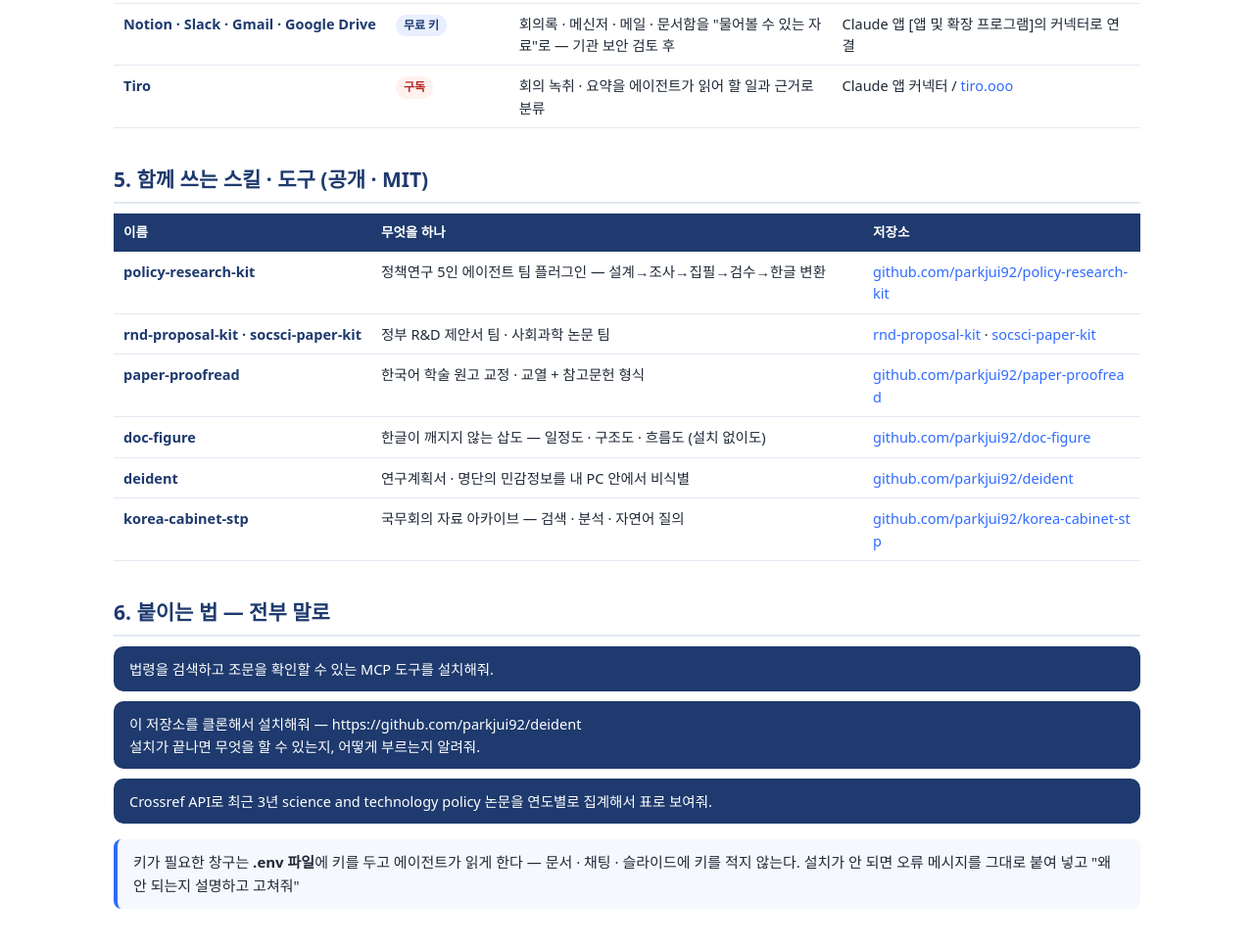
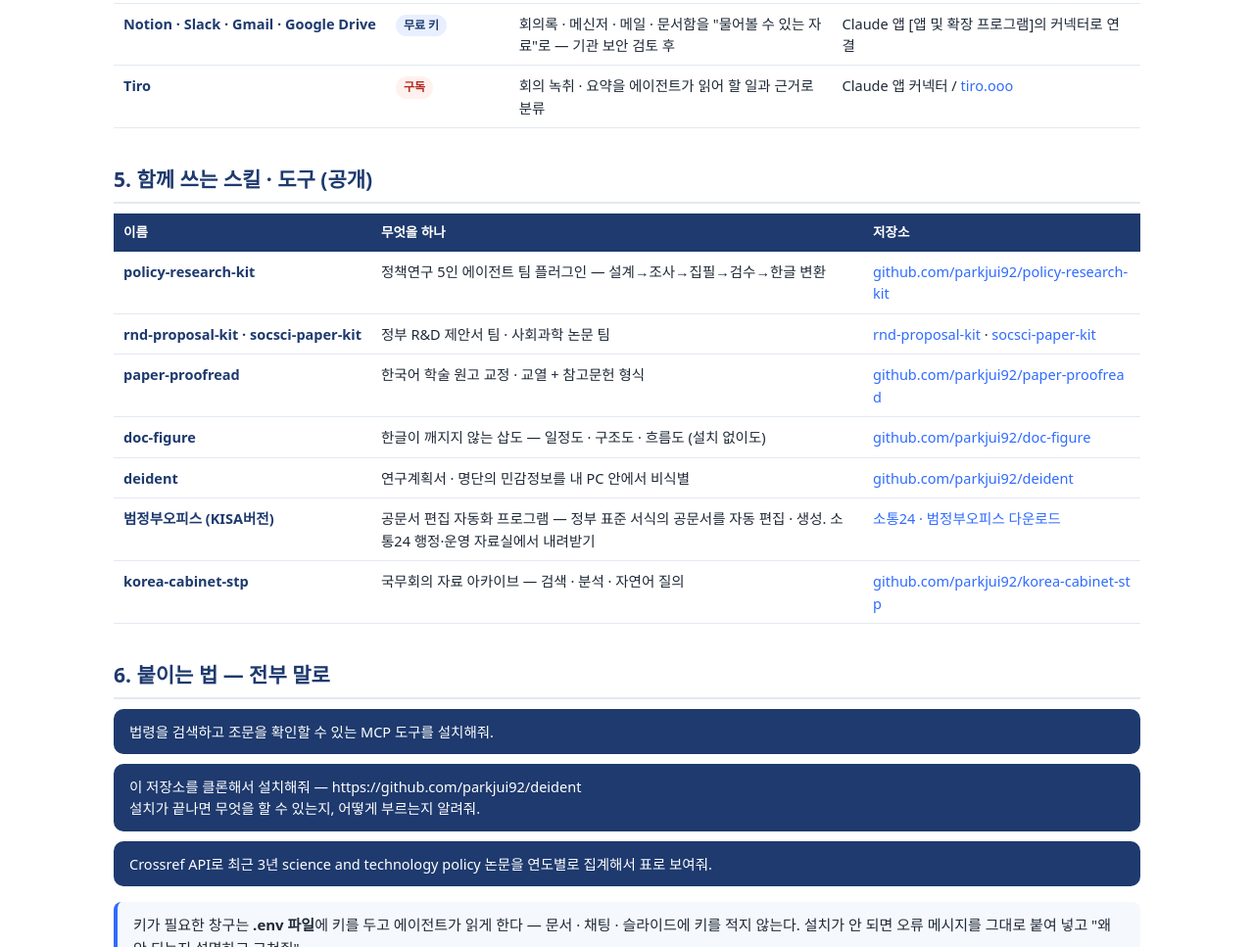
Before and after one commit to parkjui92/hy-stp-ai, a plain HTML site: page tools.html in a window 1280 px wide. Shown: the part 2101-3068 px from the top of the page at 98% size. Drawn offline with Linux system fonts and the light colour scheme.

Commit message:
도구 모음: 범정부오피스(KISA버전) 다운로드 링크 추가

```diff
--- a/tools.html
+++ b/tools.html
@@ -103,7 +103,7 @@
     </tbody>
   </table>
 
-  <h2>5. 함께 쓰는 스킬 · 도구 (공개 · MIT)</h2>
+  <h2>5. 함께 쓰는 스킬 · 도구 (공개)</h2>
   <table>
     <thead><tr><th style="width:17%">이름</th><th>무엇을 하나</th><th style="width:27%">저장소</th></tr></thead>
     <tbody>
@@ -112,6 +112,7 @@
       <tr><td class="n">paper-proofread</td><td>한국어 학술 원고 교정 · 교열 + 참고문헌 형식</td><td><a href="https://github.com/parkjui92/paper-proofread">github.com/parkjui92/paper-proofread</a></td></tr>
       <tr><td class="n">doc-figure</td><td>한글이 깨지지 않는 삽도 — 일정도 · 구조도 · 흐름도 (설치 없이도)</td><td><a href="https://github.com/parkjui92/doc-figure">github.com/parkjui92/doc-figure</a></td></tr>
       <tr><td class="n">deident</td><td>연구계획서 · 명단의 민감정보를 내 PC 안에서 비식별</td><td><a href="https://github.com/parkjui92/deident">github.com/parkjui92/deident</a></td></tr>
+      <tr><td class="n">범정부오피스 (KISA버전)</td><td>공문서 편집 자동화 프로그램 — 정부 표준 서식의 공문서를 자동 편집 · 생성. 소통24 행정·운영 자료실에서 내려받기</td><td><a href="https://sotong.go.kr/front/board/boardContentsView.do?miv_pageNo&miv_pageSize=15&LISTOP=%3D%3Bmiv_pageNo%3D1%3B_SERIALISVALID%3DT%3Bmiv_pageSize%3D10%3B&mode=W&contents_id=7bf5da6228d146fcade014ede52bb129&board_id=240&searchkey=T&searchtxt&addon_year&pcaa&searchkey2&searchtxt2&search_title_content&search_title_content_cal&search_agencyNm&cldr_begin_dttm&cldr_end_dttm&date_range_cldr&search_regdate_begin&search_regdate_end&addon_year_begin&addon_year_end&search_task&search_agency&date_range&menu_id=606">소통24 · 범정부오피스 다운로드</a></td></tr>
       <tr><td class="n">korea-cabinet-stp</td><td>국무회의 자료 아카이브 — 검색 · 분석 · 자연어 질의</td><td><a href="https://github.com/parkjui92/korea-cabinet-stp">github.com/parkjui92/korea-cabinet-stp</a></td></tr>
     </tbody>
   </table>
```
